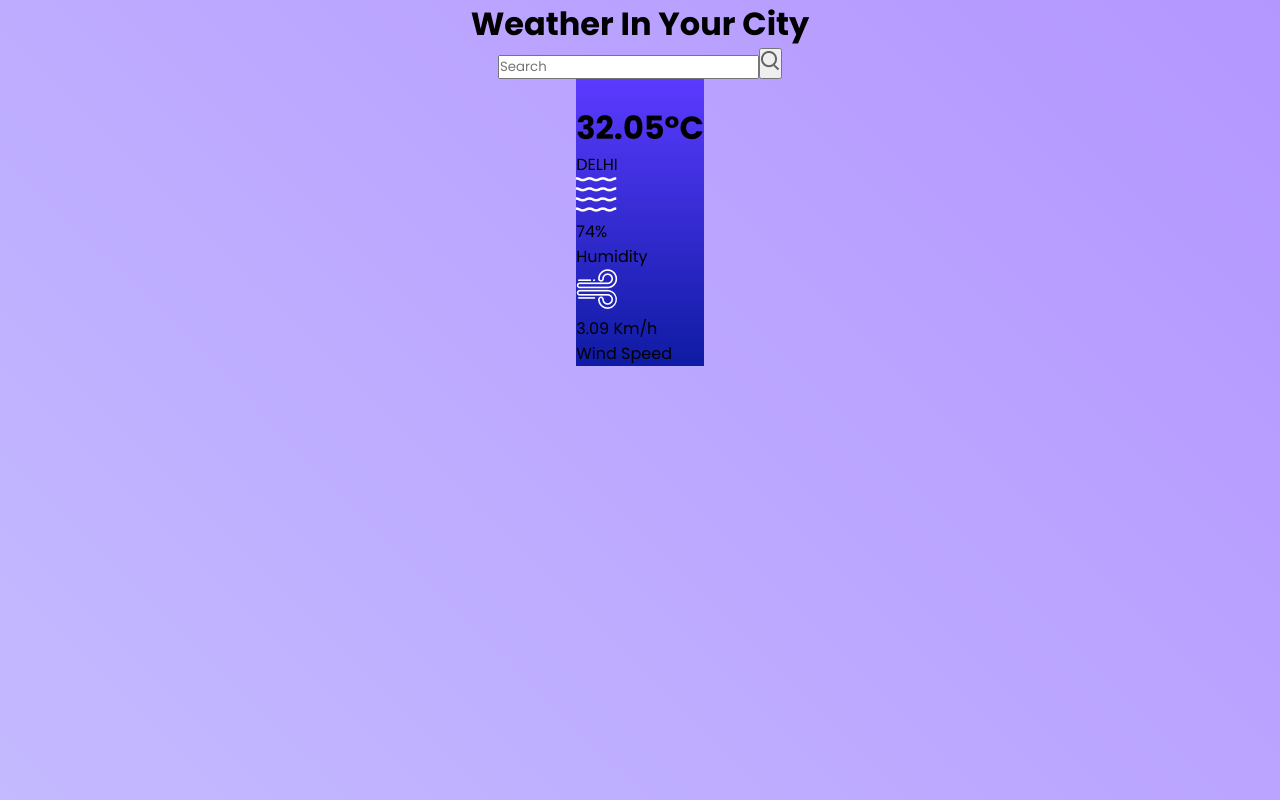
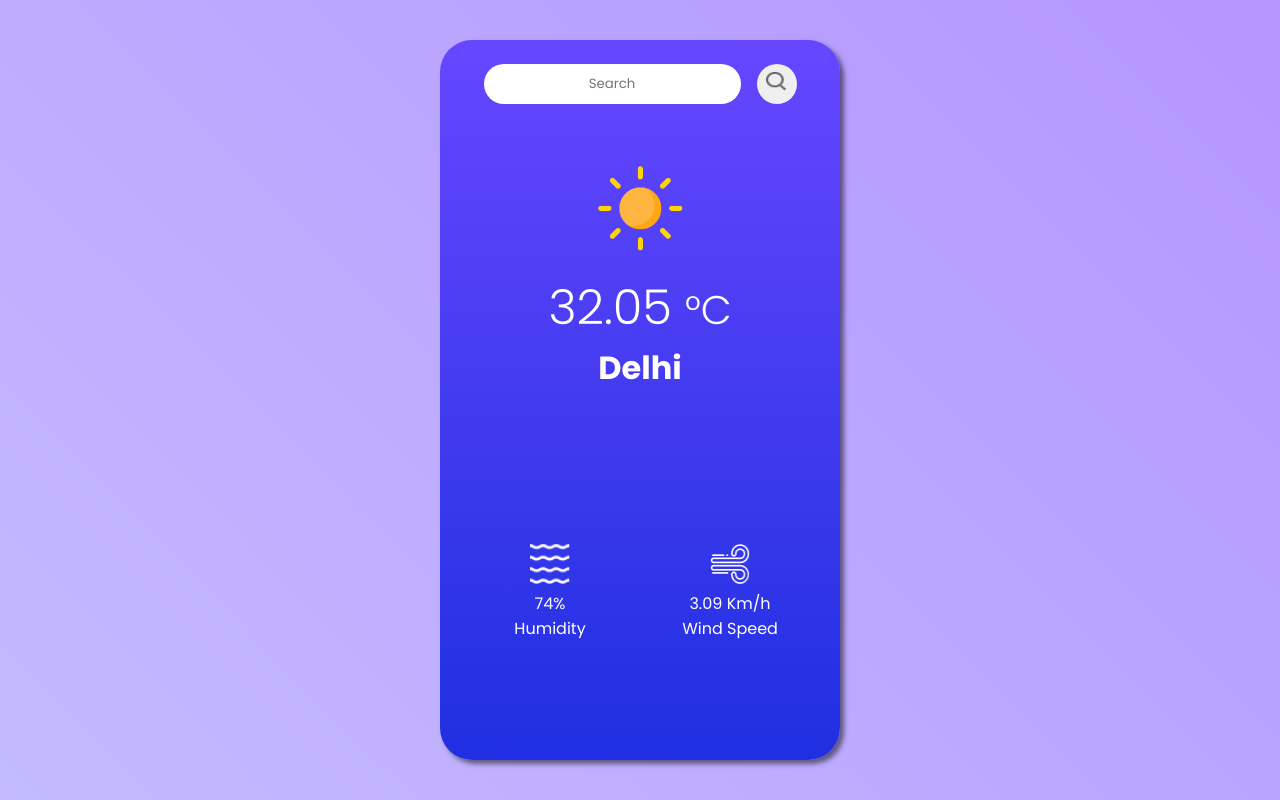
Before and after one commit to Harshit-Mourya/weather-app, a React (Vite) app: page / in a window 1280 px wide. Built offline with nearby package versions, Linux system fonts and the light colour scheme; no server answers.

Commit message:
applied css styling and removed loading effect

```diff
--- a/src/Info.css
+++ b/src/Info.css
@@ -1,3 +1,52 @@
 .Info {
-  background-image: linear-gradient(to bottom, #5b3bff, #0e1ba3);
+  width: 100%;
+  height: 100%;
+  display: flex;
+  flex-direction: column;
+  align-items: center;
+  /* justify-content: space-around; */
+  color: white;
 }
+
+.main {
+  display: flex;
+  flex-direction: column;
+  align-items: center;
+  margin-bottom: 2rem;
+}
+
+.main h1 {
+  font-size: 3rem;
+  font-weight: 300;
+}
+
+.main h1 span {
+  font-size: 2.5rem;
+}
+
+.main h3 {
+  font-size: 2rem;
+}
+
+.weatherImg {
+  width: 8rem;
+  height: 8rem;
+}
+
+.extraInfo {
+  display: flex;
+  justify-content: space-between;
+  align-items: center;
+  width: 90%;
+  height: 100%;
+}
+.extraInfo img {
+  width: 40px;
+  height: 40px;
+}
+
+.infoItem {
+  text-align: center;
+  flex: 1;
+  display: inline;
+}
--- a/src/Info.jsx
+++ b/src/Info.jsx
@@ -1,23 +1,26 @@
 import humidityImg from "./assets/humidity.png";
 import windImg from "./assets/wind.png";
+import clearImg from "./assets/clear.png";
 import "./Info.css";
 
 export default function Info({ info }) {
   return (
     <div className="Info">
-      <img src="" alt="" />
-      <h1>
-        {info.temp}
-        <span>&deg;C</span>
-      </h1>
-      <p>{info.city.toUpperCase()}</p>
+      <img src={clearImg} alt="weather" className="weatherImg" />
+      <div className="main">
+        <h1>
+          {info.temp}&nbsp;
+          <span>&deg;C</span>
+        </h1>
+        <h3>{info.location}</h3>
+      </div>
       <div className="extraInfo">
-        <div>
+        <div className="infoItem">
           <img src={humidityImg} alt="" />
           <p>{info.humidity}&#37;</p> Humidity
         </div>
 
-        <div>
+        <div className="infoItem">
           <img src={windImg} alt="" />
           <p>{info.windSpeed} Km/h </p>Wind Speed
         </div>
--- a/src/SearchBox.css
+++ b/src/SearchBox.css
@@ -3,103 +3,30 @@
   display: flex;
   flex-direction: column;
   align-items: center;
+  margin: 1.5rem 0rem;
 }
 
-/* .form {
+.form {
   display: flex;
-  flex-direction: column;
-} */
+  margin-bottom: 1rem;
+}
 
-/* HTML: <div class="loader"></div> */
-.loader {
-  width: 50px;
-  aspect-ratio: 1;
+.form input {
+  border-radius: 2rem;
+  border: none;
+  text-align: center;
+  height: 2.5rem;
+  margin-right: 1rem;
+}
+
+.form button {
   border-radius: 50%;
-  border: 8px solid #514b82;
-  animation: l20-1 0.8s infinite linear alternate, l20-2 1.6s infinite linear;
+  border: none;
+  height: 2.5rem;
+  width: 2.5rem;
 }
-@keyframes l20-1 {
-  0% {
-    clip-path: polygon(50% 50%, 0 0, 50% 0%, 50% 0%, 50% 0%, 50% 0%, 50% 0%);
-  }
-  12.5% {
-    clip-path: polygon(
-      50% 50%,
-      0 0,
-      50% 0%,
-      100% 0%,
-      100% 0%,
-      100% 0%,
-      100% 0%
-    );
-  }
-  25% {
-    clip-path: polygon(
-      50% 50%,
-      0 0,
-      50% 0%,
-      100% 0%,
-      100% 100%,
-      100% 100%,
-      100% 100%
-    );
-  }
-  50% {
-    clip-path: polygon(
-      50% 50%,
-      0 0,
-      50% 0%,
-      100% 0%,
-      100% 100%,
-      50% 100%,
-      0% 100%
-    );
-  }
-  62.5% {
-    clip-path: polygon(
-      50% 50%,
-      100% 0,
-      100% 0%,
-      100% 0%,
-      100% 100%,
-      50% 100%,
-      0% 100%
-    );
-  }
-  75% {
-    clip-path: polygon(
-      50% 50%,
-      100% 100%,
-      100% 100%,
-      100% 100%,
-      100% 100%,
-      50% 100%,
-      0% 100%
-    );
-  }
-  100% {
-    clip-path: polygon(
-      50% 50%,
-      50% 100%,
-      50% 100%,
-      50% 100%,
-      50% 100%,
-      50% 100%,
-      0% 100%
-    );
-  }
+
+.form button img {
+  height: 1.3rem;
+  width: 1.3rem;
 }
-@keyframes l20-2 {
-  0% {
-    transform: scaleY(1) rotate(0deg);
-  }
-  49.99% {
-    transform: scaleY(1) rotate(135deg);
-  }
-  50% {
-    transform: scaleY(-1) rotate(0deg);
-  }
-  100% {
-    transform: scaleY(-1) rotate(-135deg);
-  }
-}
--- a/src/SearchBox.jsx
+++ b/src/SearchBox.jsx
@@ -8,7 +8,6 @@ export default function SearchBox({ updateInfo }) {
 
   let [city, setCity] = useState("");
   let [error, setError] = useState(false);
-  let [loading, setLoading] = useState(false);
 
   let handleChange = (evt) => {
     setCity(evt.target.value);
@@ -27,7 +26,6 @@ export default function SearchBox({ updateInfo }) {
   };
 
   let getWeatherInfo = async () => {
-    setLoading(true);
     try {
       const response = await fetch(
         `${API_URL}?q=${city}&appid=${API_KEY}&units=metric`
@@ -40,7 +38,9 @@ export default function SearchBox({ updateInfo }) {
       let jsonResponse = await response.json();
       let info = {
         city: city,
+        location: jsonResponse.name,
         temp: jsonResponse.main.temp,
+
         humidity: jsonResponse.main.humidity,
         weather: jsonResponse.weather[0].main,
         windSpeed: jsonResponse.wind.speed,
@@ -50,8 +50,6 @@ export default function SearchBox({ updateInfo }) {
     } catch (err) {
       // alert("Enter valid username!");
       throw err;
-    } finally {
-      setLoading(false);
     }
   };
 
@@ -68,10 +66,9 @@ export default function SearchBox({ updateInfo }) {
         />
 
         <button>
-          <img src={search_icon} alt="" />
+          <img src={search_icon} alt="search" />
         </button>
       </form>
-      {loading && <div className="loader"></div>}
     </div>
   );
 }
--- a/src/Weather.css
+++ b/src/Weather.css
@@ -3,5 +3,35 @@
   display: flex;
   flex-direction: column;
   align-items: center;
+  justify-content: center;
   background-image: linear-gradient(45deg, #c4baff, #b496ff);
 }
+
+.box {
+  max-width: 400px;
+  width: 90%;
+  height: 90%;
+  display: flex;
+  flex-direction: column;
+  align-items: center;
+  border-radius: 2rem;
+  box-shadow: 4px 4px 5px rgba(0, 0, 0, 0.5);
+
+  background-image: linear-gradient(to bottom, #6647ff, #1f2fe1);
+}
+
+@media screen and (max-width: 500px) and (max-height: 1000px) {
+  .box {
+    height: 60%;
+  }
+}
+@media screen and (max-width: 500px) and (max-height: 700px) {
+  .box {
+    height: 90%;
+  }
+}
+@media screen and (max-width: 500px) and (max-height: 800px) {
+  .box {
+    height: 80%;
+  }
+}
--- a/src/Weather.jsx
+++ b/src/Weather.jsx
@@ -6,6 +6,7 @@ import "./Weather.css";
 export default function Weather() {
   const [weatherInfo, setWeatherInfo] = useState({
     city: "Delhi",
+    location: "Delhi",
     temp: 32.05,
     humidity: 74,
     weather: "Haze",
@@ -18,9 +19,10 @@ export default function Weather() {
 
   return (
     <div className="Weather">
-      <h1>Weather In Your City</h1>
-      <SearchBox updateInfo={updateInfo} />
-      <Info info={weatherInfo} />
+      <div className="box">
+        <SearchBox updateInfo={updateInfo} />
+        <Info info={weatherInfo} />
+      </div>
     </div>
   );
 }
```
